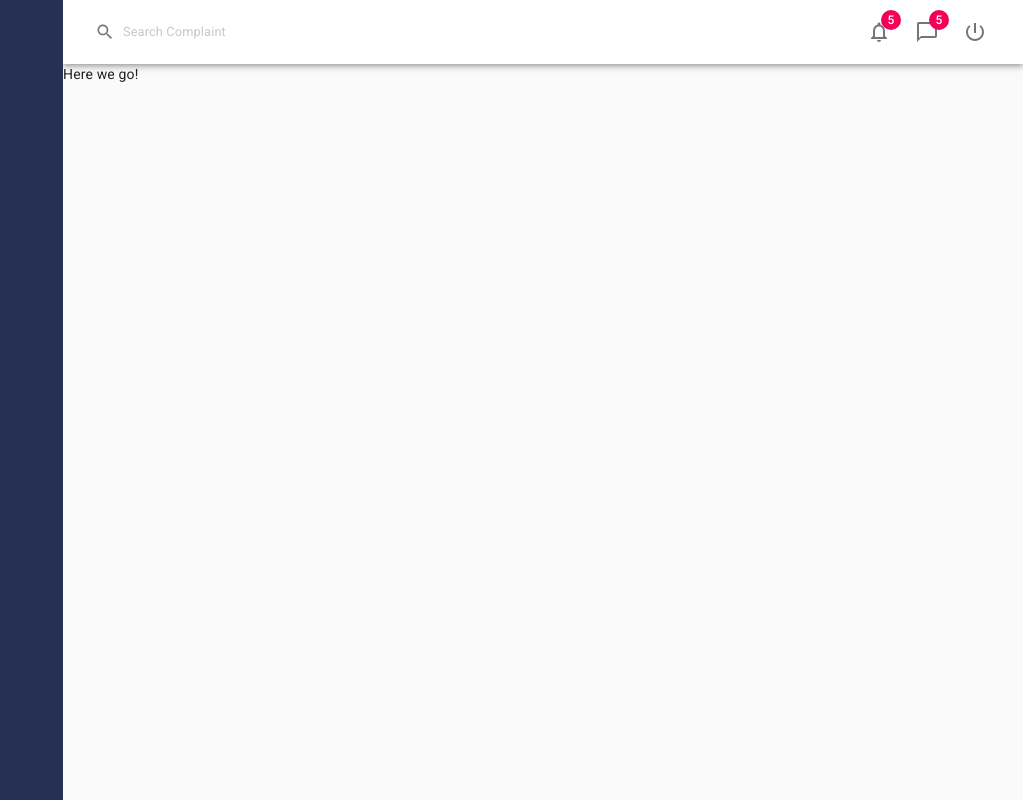
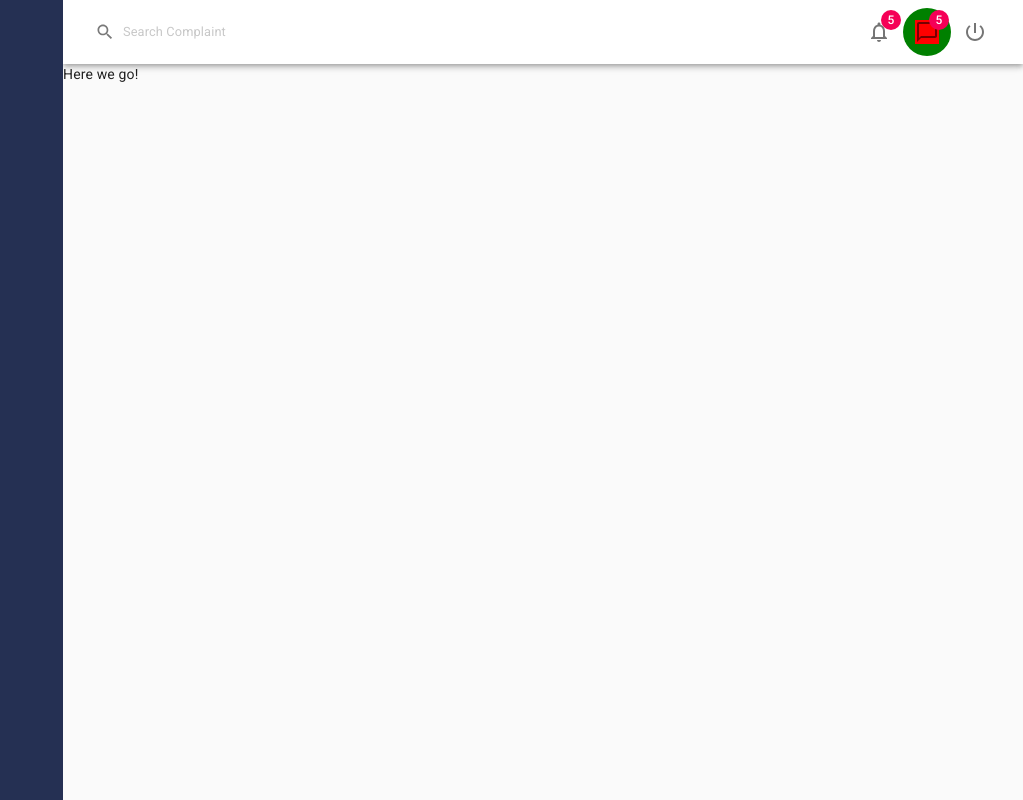
Before and after one commit to ayvicky/demo-material-ui-complete, a React (Create React App) app: page / in a window 1280 px wide. Shown: the whole page, without its empty margins (257-1280 px from the left). Built offline with nearby package versions, Linux system fonts and the light colour scheme.

Commit message:
use 2nd method to customize theme using classes - customize AppBar Notifications button

```diff
--- a/src/components/Header.js
+++ b/src/components/Header.js
@@ -20,6 +20,12 @@ const useStyles = makeStyles({
         '& .MuiSvgIcon-root': {
             marginRight: '8px'
         }
+    },
+    btnRoot: {
+        backgroundColor: 'green'
+    },
+    btnLabel: {
+        backgroundColor: 'red'
     }
 });
 
@@ -46,7 +52,7 @@ export default function Header() {
                                 <NotificationNoneIcon />
                             </Badge>
                         </IconButton>
-                        <IconButton>
+                        <IconButton classes={{root: classes.btnRoot, label: classes.btnLabel}}>
                             <Badge badgeContent={5} color='secondary'>
                                 <ChatBubbleOutlineIcon />
                             </Badge>
```
Also changed, not shown: 1 other file (tests, documents, lock files or other folders).
